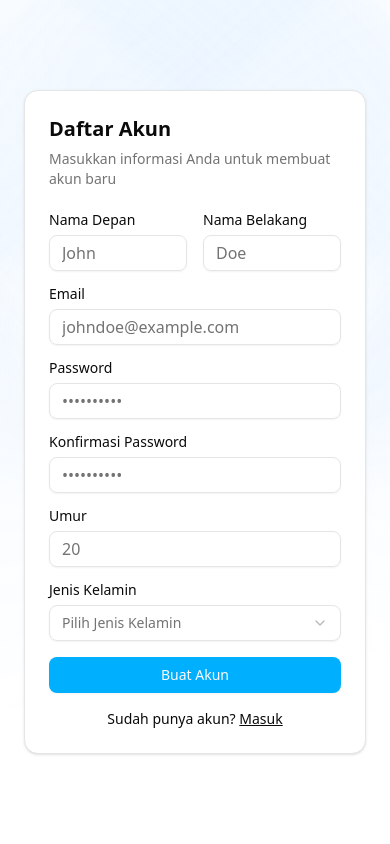
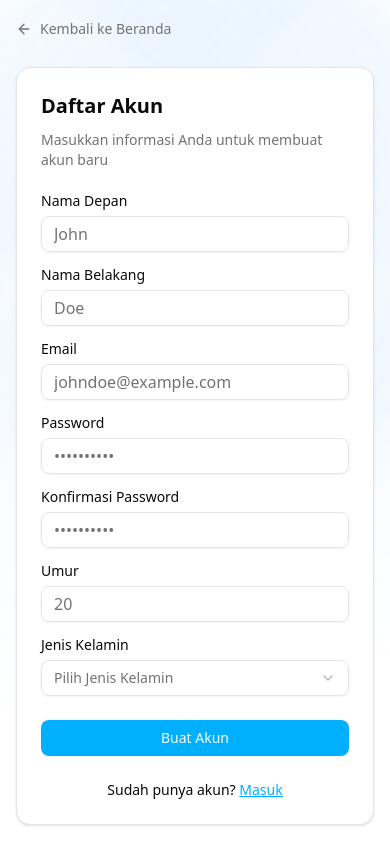
Before and after one commit to DiaMate-Organization/DiaMate-frontend, a Next.js app: page /signup in a window 390 px wide. Built offline with nearby package versions, Linux system fonts and the light colour scheme; no server answers.

Commit message:
feat(auth): add back-to-home navigation and responsive improvements

```diff
--- a/app/(auth)/login/components/LoginForm.jsx
+++ b/app/(auth)/login/components/LoginForm.jsx
@@ -3,6 +3,7 @@
 import Link from "next/link";
 import { useActionState, useEffect } from "react";
 import { toast } from "sonner";
+import { ArrowLeft } from "lucide-react";
 
 import { Button } from "@/components/ui/button";
 import {
@@ -22,8 +23,6 @@ export function LoginForm() {
   useEffect(() => {
     if (!state) return;
 
-    // console.log('Login state:', state); // Debugging
-
     if (state.error) {
       toast.error(state.message);
     } else {
@@ -33,17 +32,28 @@ export function LoginForm() {
   }, [state]);
 
   return (
-    <Card className="mx-auto max-w-sm">
-      <CardHeader>
-        <CardTitle className="text-2xl">Masuk</CardTitle>
+    <div className="w-full max-w-md mx-auto">
+      {/* Navigation Back Button */}
+      <div className="mb-6">
+        <Link
+          href="/"
+          className="inline-flex items-center gap-2 text-sm text-muted-foreground hover:text-foreground transition-colors duration-200"
+        >
+          <ArrowLeft className="h-4 w-4" />
+          <span>Kembali ke Beranda</span>
+        </Link>
+      </div>
+
+      <Card className="w-full">
+        <CardHeader className="space-y-1">
+          <CardTitle className="text-2xl font-bold">Masuk</CardTitle>
           <CardDescription>
             Masukkan email dan password Anda untuk masuk
           </CardDescription>
         </CardHeader>
         <CardContent>
-        <form action={formAction}>
-          <div className="grid gap-4">
-            <div className="grid gap-2">
+          <form action={formAction} className="space-y-4">
+            <div className="space-y-2">
               <Label htmlFor="email">Email</Label>
               <Input
                 id="email"
@@ -52,12 +62,11 @@ export function LoginForm() {
                 placeholder="johndoe@example.com"
                 required
                 autoComplete="username"
+                className="w-full"
               />
             </div>
-            <div className="grid gap-2">
-              <div className="flex items-center">
+            <div className="space-y-2">
               <Label htmlFor="password">Password</Label>
-              </div>
               <Input
                 id="password"
                 name="password"
@@ -66,20 +75,21 @@ export function LoginForm() {
                 required
                 minLength={6}
                 autoComplete="current-password"
+                className="w-full"
               />
             </div>
             <Button type="submit" className="w-full">
               Masuk
             </Button>
-          </div>
           </form>
-        <div className="mt-4 text-center text-sm">
+          <div className="mt-6 text-center text-sm">
             Belum punya akun?{" "}
-          <Link href="/signup" className="underline">
+            <Link href="/signup" className="underline text-primary hover:text-primary/80">
               Daftar sekarang
             </Link>
           </div>
         </CardContent>
       </Card>
+    </div>
   );
 }
--- a/app/(auth)/login/page.jsx
+++ b/app/(auth)/login/page.jsx
@@ -1,10 +1,11 @@
-import { LoginForm } from "./components/LoginForm"
-export default function Page() {
+import { LoginForm } from "./components/LoginForm";
+
+export default function LoginPage() {
   return (
-    <div className="flex min-h-svh w-full items-center justify-center p-6 md:p-10">
-      <div className="w-full max-w-sm">
+    <div className="min-h-screen w-full flex items-center justify-center p-4 sm:p-6 md:p-8 lg:p-10">
+      <div className="w-full max-w-md">
         <LoginForm />
       </div>
     </div>
-  )
+  );
 }
--- a/app/(auth)/signup/components/SignUpForm.jsx
+++ b/app/(auth)/signup/components/SignUpForm.jsx
@@ -3,6 +3,7 @@
 import Link from "next/link";
 import { useActionState, useEffect } from "react";
 import { toast } from "sonner";
+import { ArrowLeft } from "lucide-react";
 
 import { Button } from "@/components/ui/button";
 import {
@@ -39,18 +40,30 @@ export function SignUpForm() {
   }, [state]);
 
   return (
-    <Card className="mx-auto max-w-sm">
-      <CardHeader>
-        <CardTitle className="text-xl">Daftar Akun</CardTitle>
+    <div className="w-full max-w-md mx-auto">
+      {/* Navigation Back Button */}
+      <div className="mb-6">
+        <Link
+          href="/"
+          className="inline-flex items-center gap-2 text-sm text-muted-foreground hover:text-foreground transition-colors duration-200"
+        >
+          <ArrowLeft className="h-4 w-4" />
+          <span>Kembali ke Beranda</span>
+        </Link>
+      </div>
+
+      <Card className="w-full">
+        <CardHeader className="space-y-1">
+          <CardTitle className="text-xl font-bold">Daftar Akun</CardTitle>
           <CardDescription>
             Masukkan informasi Anda untuk membuat akun baru
           </CardDescription>
         </CardHeader>
         <CardContent>
-        <form action={formAction}>
-          <div className="grid gap-4">
-            <div className="grid grid-cols-2 gap-4">
-              <div className="grid gap-2">
+          <form action={formAction} className="space-y-4">
+            {/* Name Fields - Responsive Grid */}
+            <div className="grid grid-cols-1 sm:grid-cols-2 gap-4">
+              <div className="space-y-2">
                 <Label htmlFor="first-name">Nama Depan</Label>
                 <Input
                   name="first-name"
@@ -58,9 +71,10 @@ export function SignUpForm() {
                   placeholder="John"
                   required
                   minLength={2}
+                  className="w-full"
                 />
               </div>
-              <div className="grid gap-2">
+              <div className="space-y-2">
                 <Label htmlFor="last-name">Nama Belakang</Label>
                 <Input
                   name="last-name"
@@ -68,10 +82,13 @@ export function SignUpForm() {
                   placeholder="Doe"
                   required
                   minLength={2}
+                  className="w-full"
                 />
               </div>
             </div>
-            <div className="grid gap-2">
+
+            {/* Email Field */}
+            <div className="space-y-2">
               <Label htmlFor="email">Email</Label>
               <Input
                 name="email"
@@ -79,9 +96,12 @@ export function SignUpForm() {
                 type="email"
                 placeholder="johndoe@example.com"
                 required
+                className="w-full"
               />
             </div>
-            <div className="grid gap-2">
+
+            {/* Password Fields */}
+            <div className="space-y-2">
               <Label htmlFor="password">Password</Label>
               <Input
                 name="password"
@@ -90,9 +110,10 @@ export function SignUpForm() {
                 placeholder="••••••••••"
                 required
                 minLength={6}
+                className="w-full"
               />
             </div>
-            <div className="grid gap-2">
+            <div className="space-y-2">
               <Label htmlFor="confirm-password">Konfirmasi Password</Label>
               <Input
                 name="confirm-password"
@@ -100,9 +121,13 @@ export function SignUpForm() {
                 placeholder="••••••••••"
                 type="password"
                 required
+                className="w-full"
               />
             </div>
-            <div className="grid gap-2">
+
+            {/* Age and Gender - Responsive Grid */}
+            <div className="grid grid-cols-1 sm:grid-cols-2 gap-4">
+              <div className="space-y-2">
                 <Label htmlFor="age">Umur</Label>
                 <Input
                   name="age"
@@ -112,9 +137,10 @@ export function SignUpForm() {
                   max="120"
                   placeholder="20"
                   required
+                  className="w-full"
                 />
               </div>
-            <div className="grid gap-2">
+              <div className="space-y-2">
                 <Label htmlFor="gender">Jenis Kelamin</Label>
                 <Select name="gender" required>
                   <SelectTrigger id="gender" className="w-full">
@@ -126,18 +152,20 @@ export function SignUpForm() {
                   </SelectContent>
                 </Select>
               </div>
+            </div>
+
             <Button type="submit" className="w-full">
               Buat Akun
             </Button>
-          </div>
           </form>
-        <div className="mt-4 text-center text-sm">
+          <div className="mt-6 text-center text-sm">
             Sudah punya akun?{" "}
-          <Link href="/login" className="underline">
+            <Link href="/login" className="underline text-primary hover:text-primary/80">
               Masuk
             </Link>
           </div>
         </CardContent>
       </Card>
+    </div>
   );
 }
--- a/app/(auth)/signup/page.jsx
+++ b/app/(auth)/signup/page.jsx
@@ -1,10 +1,11 @@
-import { SignUpForm } from "./components/SignUpForm"
-export default function Page() {
+import { SignUpForm } from "./components/SignUpForm";
+
+export default function SignUpPage() {
   return (
-    <div className="flex min-h-svh w-full items-center justify-center p-6 md:p-10">
-      <div className="w-full max-w-sm">
+    <div className="min-h-screen w-full flex items-center justify-center p-4 sm:p-6 md:p-8 lg:p-10">
+      <div className="w-full max-w-md">
         <SignUpForm />
       </div>
     </div>
-  )
+  );
 }
```
Lines whose indentation alone changed are shown as unchanged.
